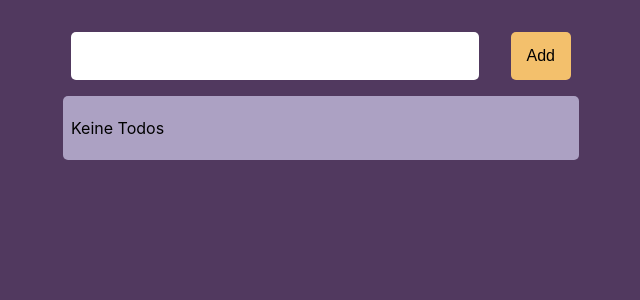
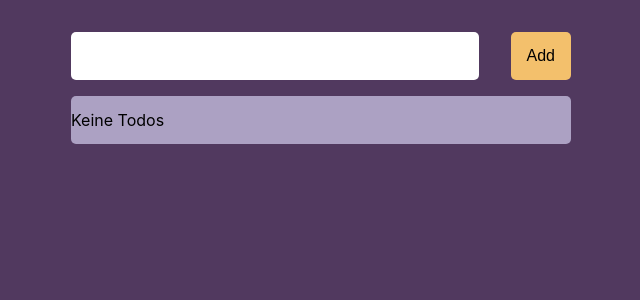
Before and after one commit to Steven0age/todoApp, a React (Create React App) app: page / in a window 1280 px wide. Shown: the top 300 px of the page, without its empty margins (319-959 px from the left). Built offline with nearby package versions, Linux system fonts and the light colour scheme.

Commit message:
refactor: optimize folder structure

```diff
--- /dev/null
+++ b/src/App.css
@@ -0,0 +1,7 @@
+.App {
+  text-align: center;
+  height: 100vh;
+  width: 500px;
+  margin: 0 auto;
+  padding: 2rem;
+}
--- a/src/components/App.js
+++ b/src/App.js
@@ -1,7 +1,7 @@
 import { useState } from "react";
 import "./App.css";
-import { TodoInput } from "./TodoInput";
-import { Todo } from "./Todo";
+import { TodoInput } from "./components/TodoInput/TodoInput";
+import { Todo } from "./components/Todo/Todo";
 
 function App() {
   const [currentTodos, setTodos] = useState([]);
--- a/src/components/App.css
+++ /dev/null
@@ -1,39 +0,0 @@
-.App {
-  text-align: center;
-  height: 100vh;
-  padding: 2rem;
-}
-
-.App-logo {
-  height: 40vmin;
-  pointer-events: none;
-}
-
-@media (prefers-reduced-motion: no-preference) {
-  .App-logo {
-    animation: App-logo-spin infinite 20s linear;
-  }
-}
-
-.App-header {
-  min-height: 100vh;
-  display: flex;
-  flex-direction: column;
-  align-items: center;
-  justify-content: center;
-  font-size: calc(10px + 2vmin);
-  color: white;
-}
-
-.App-link {
-  color: #61dafb;
-}
-
-@keyframes App-logo-spin {
-  from {
-    transform: rotate(0deg);
-  }
-  to {
-    transform: rotate(360deg);
-  }
-}
--- a/src/components/Todo.css
+++ b/src/components/Todo/Todo.css
@@ -1,10 +1,9 @@
 .single-todo {
   display: flex;
   justify-content: space-between;
-  padding: 0.5rem 0.5rem;
   align-items: center;
   margin: 1rem auto;
-  width: 500px;
+  width: 100%;
   height: 3rem;
   gap: 0.5rem;
   background-color: #aca1c3;
--- a/src/components/TodoInput.css
+++ b/src/components/TodoInput/TodoInput.css
@@ -2,7 +2,7 @@
   display: flex;
   align-items: center;
   margin: 0 auto;
-  width: 500px;
+  width: 100%;
   height: 3rem;
   gap: 2rem;
   border-radius: 5px;
--- a/src/components/TodoInput.js
+++ b/src/components/TodoInput/TodoInput.js
@@ -5,7 +5,7 @@ export function TodoInput(props) {
   const [inputValue, setInputValue] = useState("");
 
   function handleInputChange(event) {
-    let input = event.target.value;
+    const input = event.target.value;
     setInputValue(input);
   }
 
--- a/src/index.js
+++ b/src/index.js
@@ -1,7 +1,7 @@
 import React from "react";
 import ReactDOM from "react-dom/client";
 import "./index.css";
-import App from "./components/App";
+import App from "./App";
 
 const root = ReactDOM.createRoot(document.getElementById("root"));
 root.render(
```
Also changed, not shown: public/index.html (+0 -10 lines), src/components/Todo/Todo.js (renamed from src/components/Todo.js).
